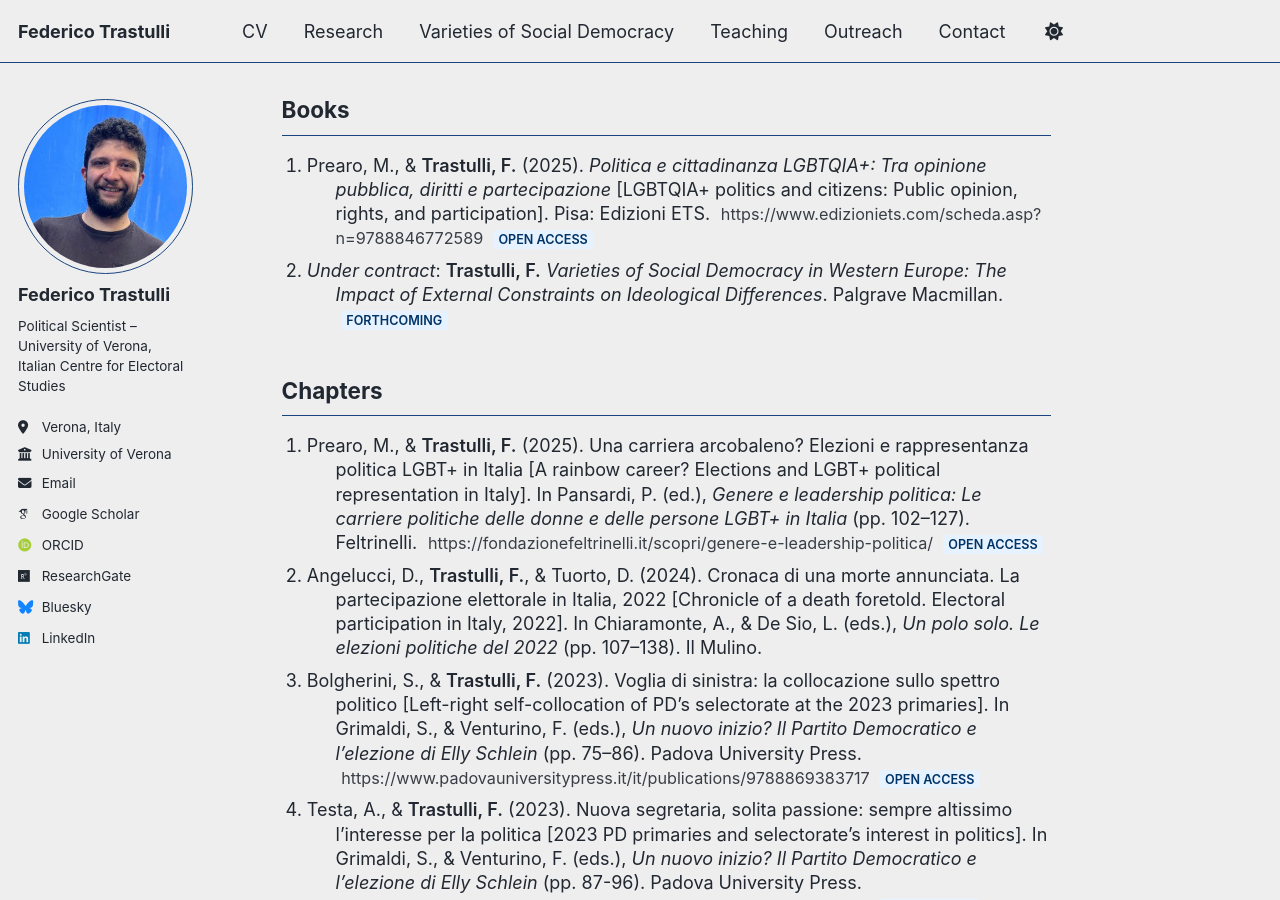
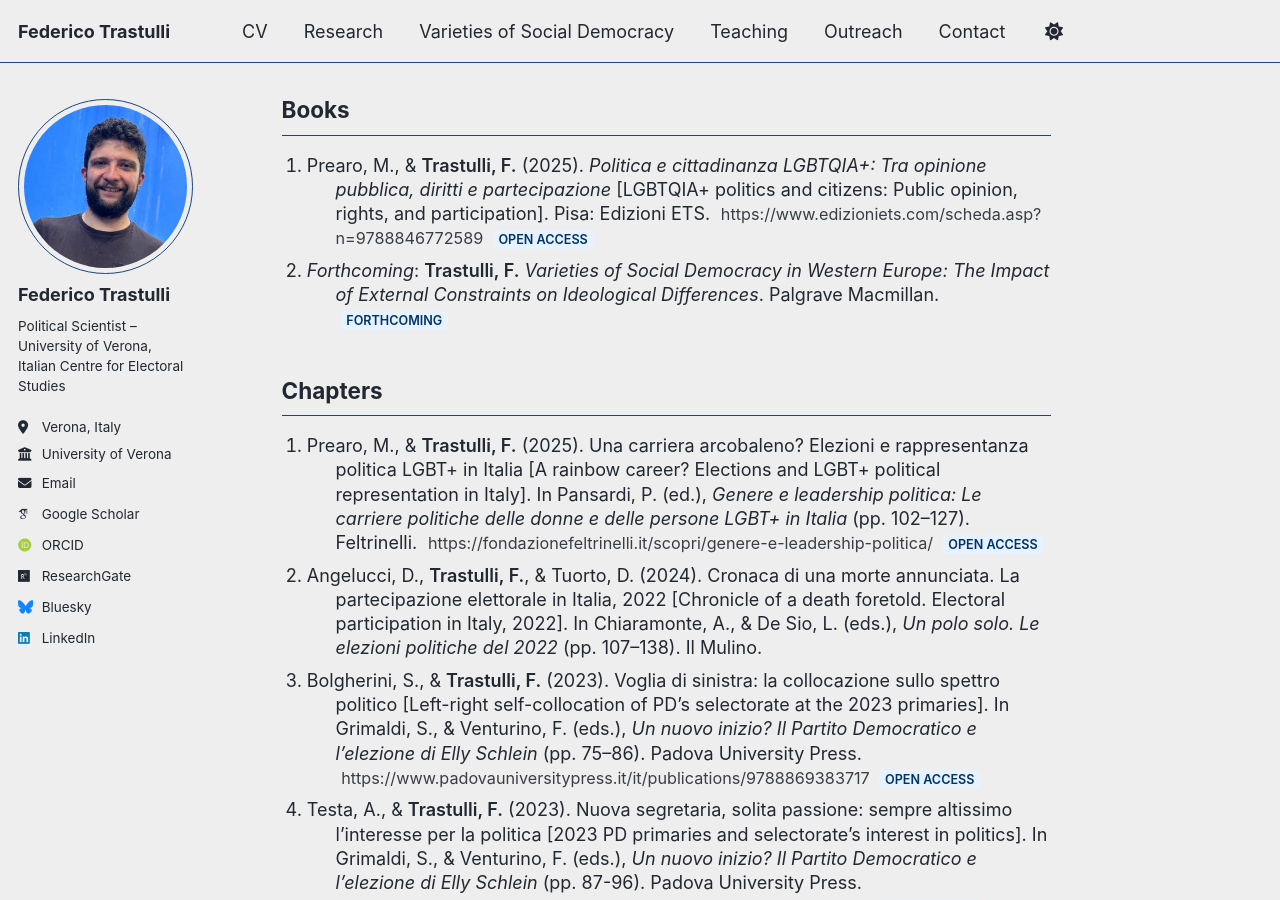
Before and after one commit to federicotrastulli/federicotrastulli.github.io, a Jekyll site: the page built from _pages/research.html, in a window 1280 px wide and 900 px high, scrolled down 1798 px. Built offline with Jekyll 4.4.1, drawn with Linux system fonts in a browser that asks for light colours; some web fonts are replaced; a script bundle is joined from its source files by our own code; library files that are not in the unit come from our copies.

Commit message:
Update research.html

```diff
--- a/_pages/research.html
+++ b/_pages/research.html
@@ -210,7 +210,7 @@ author_profile: true
   </li>
 
   <li>
-    <em>Under contract</em>:
+    <em>Forthcoming</em>:
     <span class="me">Trastulli, F.</span>
     <em>Varieties of Social Democracy in Western Europe: The Impact of External Constraints on Ideological Differences</em>.
     Palgrave Macmillan.
```
